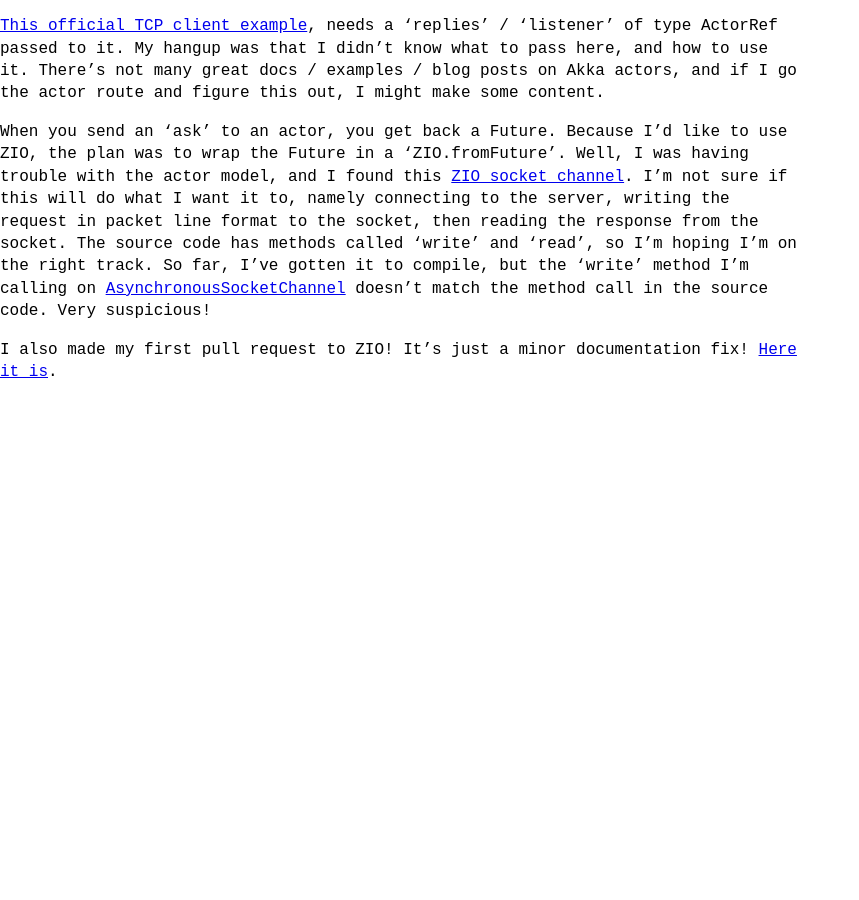
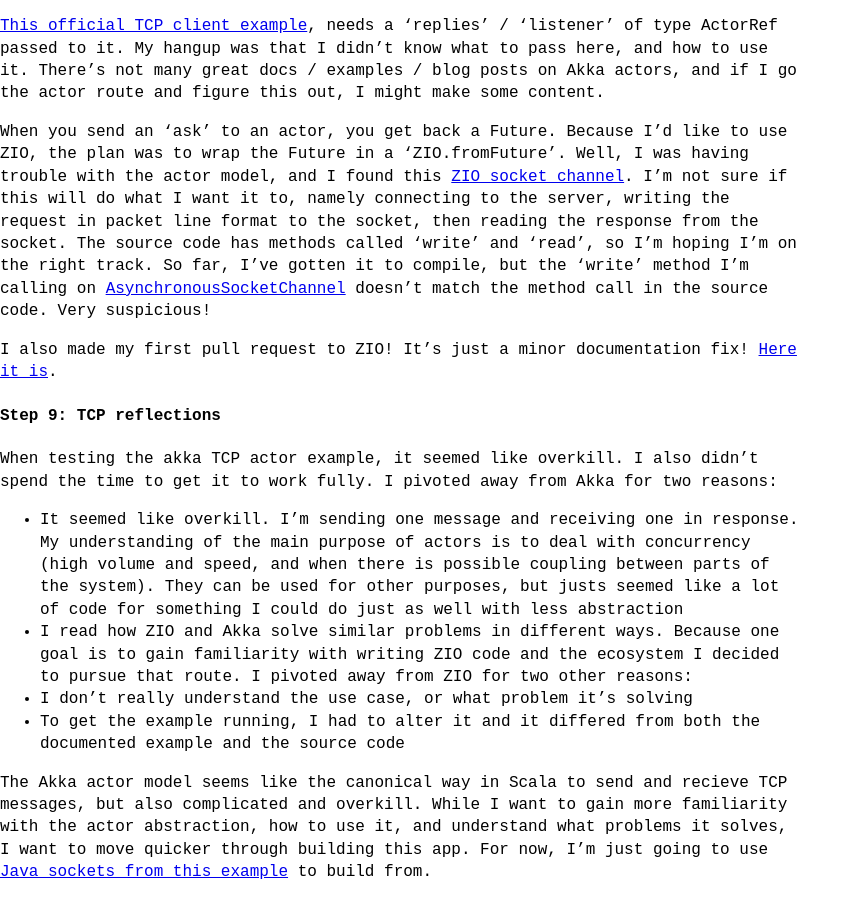
Before and after one commit to ebulllience/aryzach.github.io, a Jekyll site: the page built from _posts/2021-08-29-reimplementing-git-clone-with-scala-zio.markdown, in a window 1280 px wide and 900 px high, scrolled down 2281 px. Shown: the whole window, without its empty margins (0-859 px from the left). Built offline with Jekyll 4.4.1, drawn with Linux system fonts in a browser that asks for light colours; before the commit the page ends 2680 px from its top, so only the background shows below that; some of the changed text lies outside the part shown.

Commit message:
reflections on TCP and fix broken link

```diff
--- a/_posts/2021-08-29-reimplementing-git-clone-with-scala-zio.markdown
+++ b/_posts/2021-08-29-reimplementing-git-clone-with-scala-zio.markdown
@@ -60,3 +60,13 @@
 When you send an 'ask' to an actor, you get back a Future. Because I'd like to use ZIO, the plan was to wrap the Future in a 'ZIO.fromFuture'. Well, I was having trouble with the actor model, and I found this [ZIO socket channel](https://zio.github.io/zio-nio/docs/essentials/essentials_sockets). I'm not sure if this will do what I want it to, namely connecting to the server, writing the request in packet line format to the socket, then reading the response from the socket. The source code has methods called 'write' and 'read', so I'm hoping I'm on the right track. So far, I've gotten it to compile, but the 'write' method I'm calling on [AsynchronousSocketChannel](https://github.com/zio/zio-nio/blob/master/nio/src/main/scala/zio/nio/channels/AsynchronousChannel.scala) doesn't match the method call in the source code. Very suspicious!
 
 I also made my first pull request to ZIO! It's just a minor documentation fix! [Here it is](https://github.com/zio/zio-nio/pull/410).
+
+#### Step 9: TCP reflections
+When testing the akka TCP actor example, it seemed like overkill. I also didn't spend the time to get it to work fully. I pivoted away from Akka for two reasons:
+- It seemed like overkill. I'm sending one message and receiving one in response. My understanding of the main purpose of actors is to deal with concurrency (high volume and speed, and when there is possible coupling between parts of the system). They can be used for other purposes, but justs seemed like a lot of code for something I could do just as well with less abstraction
+- I read how ZIO and Akka solve similar problems in different ways. Because one goal is to gain familiarity with writing ZIO code and the ecosystem I decided to pursue that route.
+I pivoted away from ZIO for two other reasons:
+- I don't really understand the use case, or what problem it's solving
+- To get the example running, I had to alter it and it differed from both the documented example and the source code
+
+The Akka actor model seems like the canonical way in Scala to send and recieve TCP messages, but also complicated and overkill. While I want to gain more familiarity with the actor abstraction, how to use it, and understand what problems it solves, I want to move quicker through building this app. For now, I'm just going to use [Java sockets from this example](https://www.py4u.net/discuss/21492) to build from.
```
Also changed, not shown: other parts of _posts/2021-08-29-reimplementing-git-clone-with-scala-zio.markdown (+1 -1 lines).
